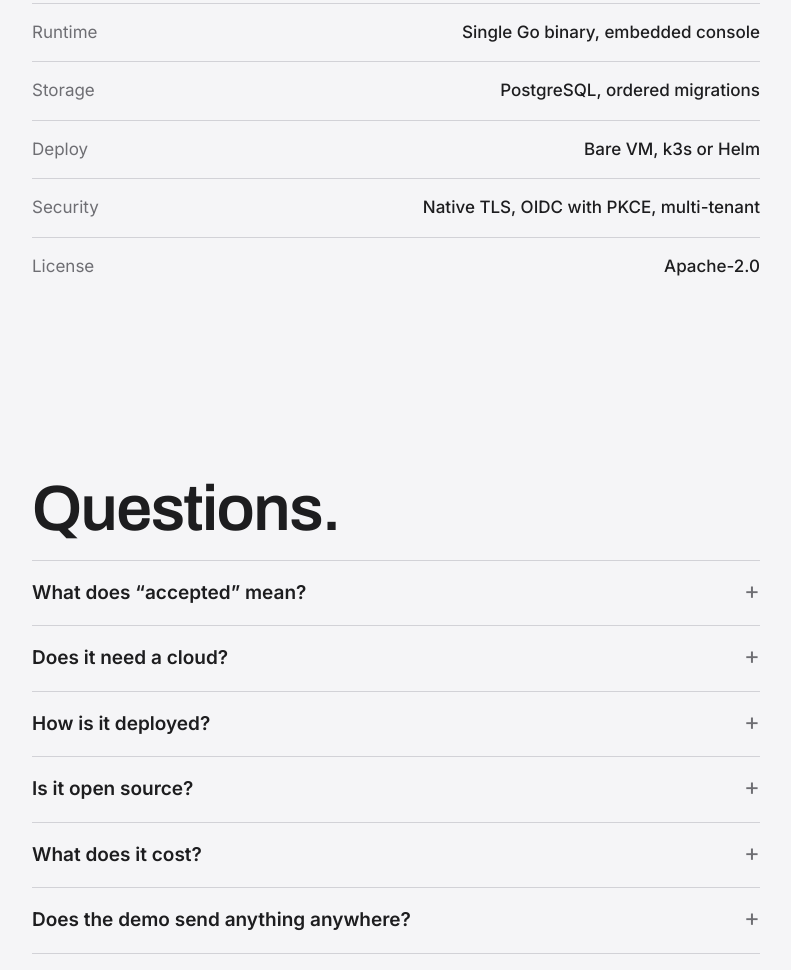
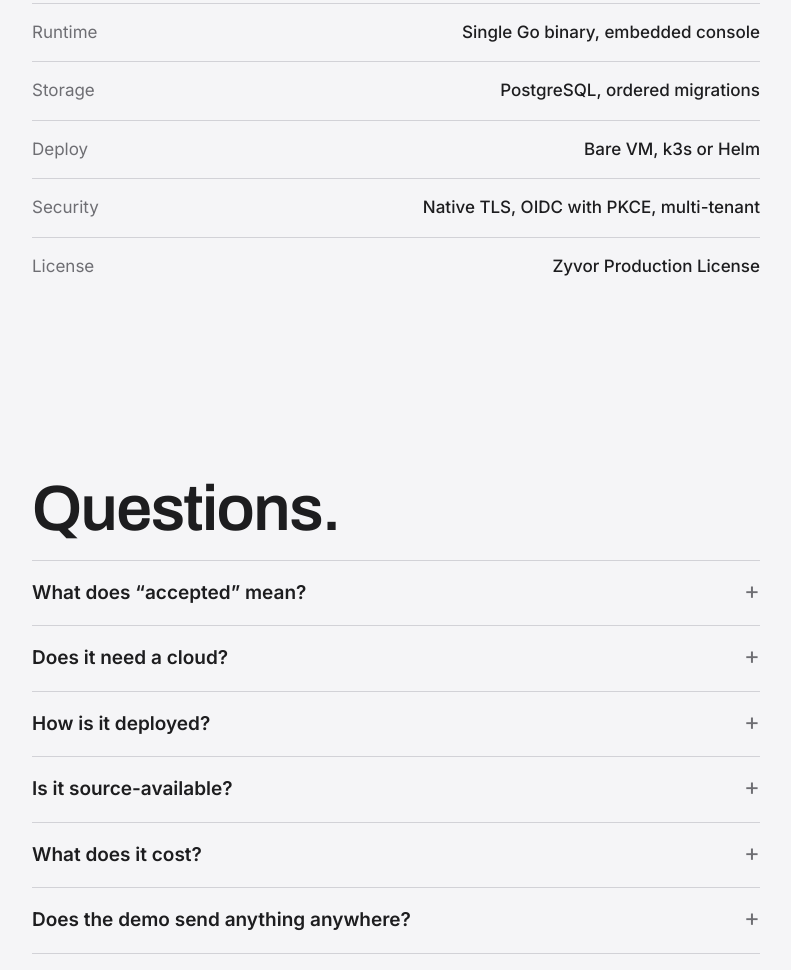
Before and after one commit to zyvorai/relay-site, a plain HTML site: page index.html in a window 1280 px wide. Shown: the part 7829-8799 px from the top of the page, without its empty margins (244-1035 px from the left). Drawn offline with Linux system fonts and the light colour scheme.

Commit message:
docs: describe Zyvor Production License v1.0 in prose
Co-Authored-By: Claude Sonnet 5.5 <noreply@anthropic.com>

```diff
--- a/index.html
+++ b/index.html
@@ -30,7 +30,7 @@
 <link rel="stylesheet" href="css/site.270ed9faf7.css">
 <noscript><style>.reveal{opacity:1;transform:none}.r{stroke-dashoffset:calc(var(--c)*.06);opacity:1}.story{height:auto}.story-in{position:static;height:auto}.steps li{opacity:1}</style></noscript>
 <script>try{var t=localStorage.getItem('theme');if(t)document.documentElement.dataset.theme=t}catch(e){}</script>
-<script type="application/ld+json">{"@context":"https://schema.org","@type":"SoftwareApplication","name":"Zyvor Relay","applicationCategory":"DeveloperApplication","operatingSystem":"Linux","description":"Reliability control plane for durable events, acknowledged notifications, idempotent actions and verified outcomes.","url":"https://zyvorai.github.io/relay-site/","license":"https://www.apache.org/licenses/LICENSE-2.0","publisher":{"@type":"Organization","name":"Zyvor AI Labs","url":"https://zyvor.dev"}}</script>
+<script type="application/ld+json">{"@context":"https://schema.org","@type":"SoftwareApplication","name":"Zyvor Relay","applicationCategory":"DeveloperApplication","operatingSystem":"Linux","description":"Reliability control plane for durable events, acknowledged notifications, idempotent actions and verified outcomes.","url":"https://zyvorai.github.io/relay-site/","license":"https://github.com/zyvorai/relay-site/blob/main/LICENSE","publisher":{"@type":"Organization","name":"Zyvor AI Labs","url":"https://zyvor.dev"}}</script>
 </head>
 <body>
 <a class="skip" href="#main">Skip to content</a>
@@ -184,7 +184,7 @@
     <div><dt>Storage</dt><dd>PostgreSQL, ordered migrations</dd></div>
     <div><dt>Deploy</dt><dd>Bare VM, k3s or Helm</dd></div>
     <div><dt>Security</dt><dd>Native TLS, OIDC with PKCE, multi-tenant</dd></div>
-    <div><dt>License</dt><dd>Apache-2.0</dd></div>
+    <div><dt>License</dt><dd>Zyvor Production License</dd></div>
   </dl>
 </section>
 
@@ -194,7 +194,7 @@
     <details><summary>What does “accepted” mean?</summary><p>The event has been written durably. If you send the same idempotency key again, Relay returns the original event instead of creating a second one.</p></details>
     <details><summary>Does it need a cloud?</summary><p>No. Relay runs on a laptop, an edge VM, in Docker or on private Kubernetes such as k3s. Cloud adapters are optional.</p></details>
     <details><summary>How is it deployed?</summary><p>As a single Go binary with the operator console embedded, backed by PostgreSQL or an in-memory store for trials. A Helm chart and k3s manifests are included.</p></details>
-    <details><summary>Is it open source?</summary><p>Relay is licensed under Apache-2.0. The core repository is currently private; open components live at <a href="https://github.com/zyvorai">github.com/zyvorai</a>.</p></details>
+    <details><summary>Is it source-available?</summary><p>Relay is source-available under the Zyvor Production License v1.0: non-production use is free, production use requires a commercial license (sales@zyvor.dev). The core repository is currently private; other components live at <a href="https://github.com/zyvorai">github.com/zyvorai</a>.</p></details>
     <details><summary>What does it cost?</summary><p>Relay is priced per device per year on one ladder shared with Fleet, Device Agent, OTA and Nodra: 1-999 devices USD 18 (INR 1,784 incl. GST in India), 1,000-9,999 devices USD 12 (INR 1,189), 10,000 and above USD 8 (INR 793), with an annual minimum of USD 5,000 (INR 495,600). Prices: INR incl. 18% GST in India; US dollars excl. tax elsewhere (VAT, GST or sales tax added where applicable). Pay online by UPI, card or netbanking where a buy page exists; international cards work (charged in rupees); or request a US-dollar invoice by bank transfer. Custom pricing: contact <a href="mailto:sales@zyvor.dev">sales@zyvor.dev</a>. Production licences come with a 30-day trial key. <a href="https://zyvor.dev/buy">Buy / get a quote</a>.</p></details>
     <details><summary>Does the demo send anything anywhere?</summary><p>No. The console above is a simulation running entirely in your browser with made-up data.</p></details>
   </div>
```
Also changed, not shown: 1 other file.
